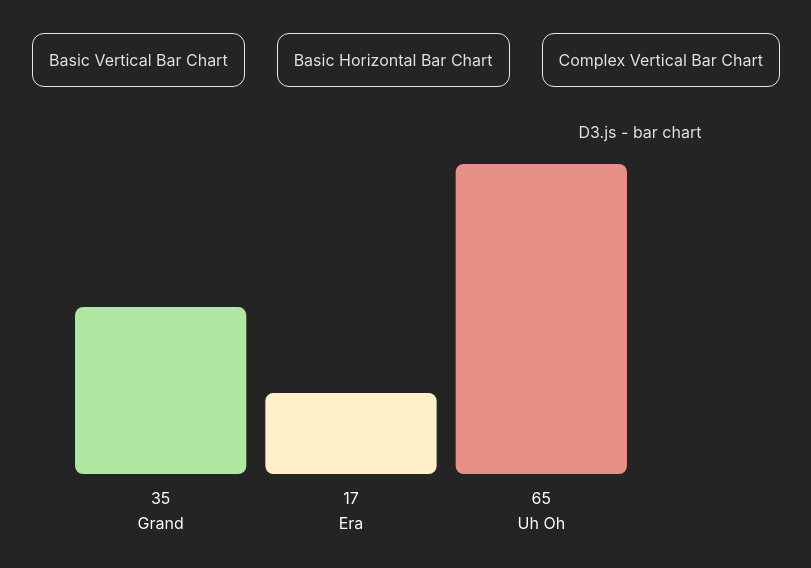
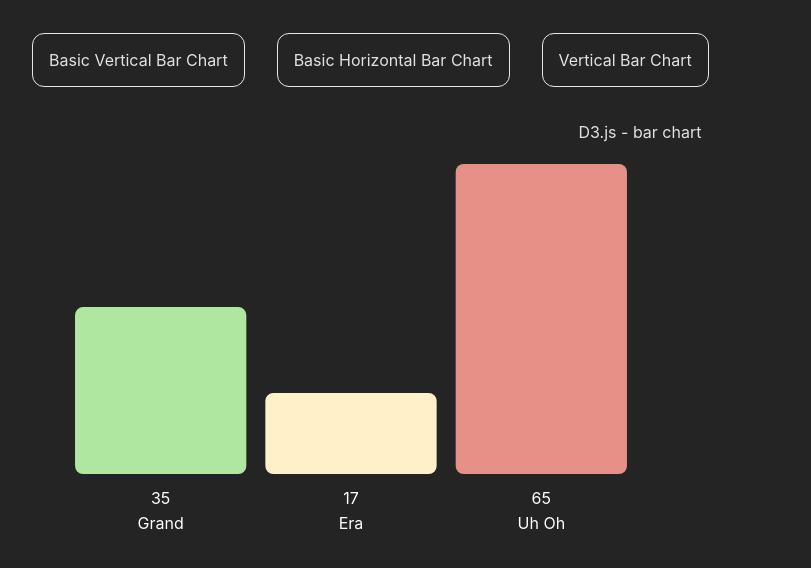
Before and after one commit to SteveWalsh1989/Vue-charts-with-d3.js, a Vue app: page / in a window 1280 px wide. Shown: the top 568 px of the page, without its empty margins (0-811 px from the left). Built offline with nearby package versions, Linux system fonts and the light colour scheme; what mdi-vue would draw is missing.

Commit message:
Update Home.vue

```diff
--- a/src/components/Home.vue
+++ b/src/components/Home.vue
@@ -12,7 +12,7 @@ const links = [
   },
   {
     id: 3,
-    title: 'Complex Vertical Bar Chart',
+    title: 'Vertical Bar Chart',
     link: '/bar-chart',
   },
 ];
```
